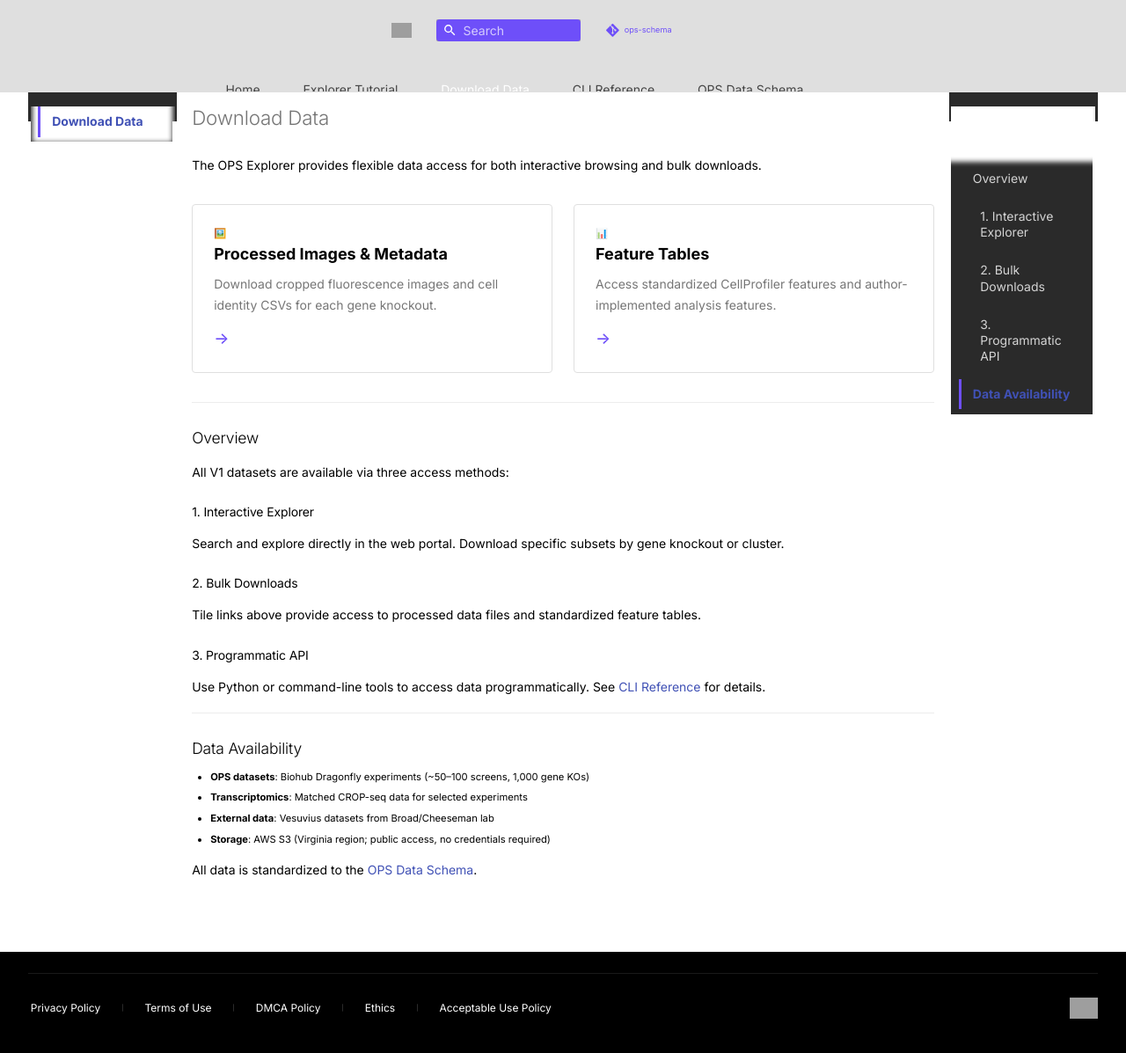
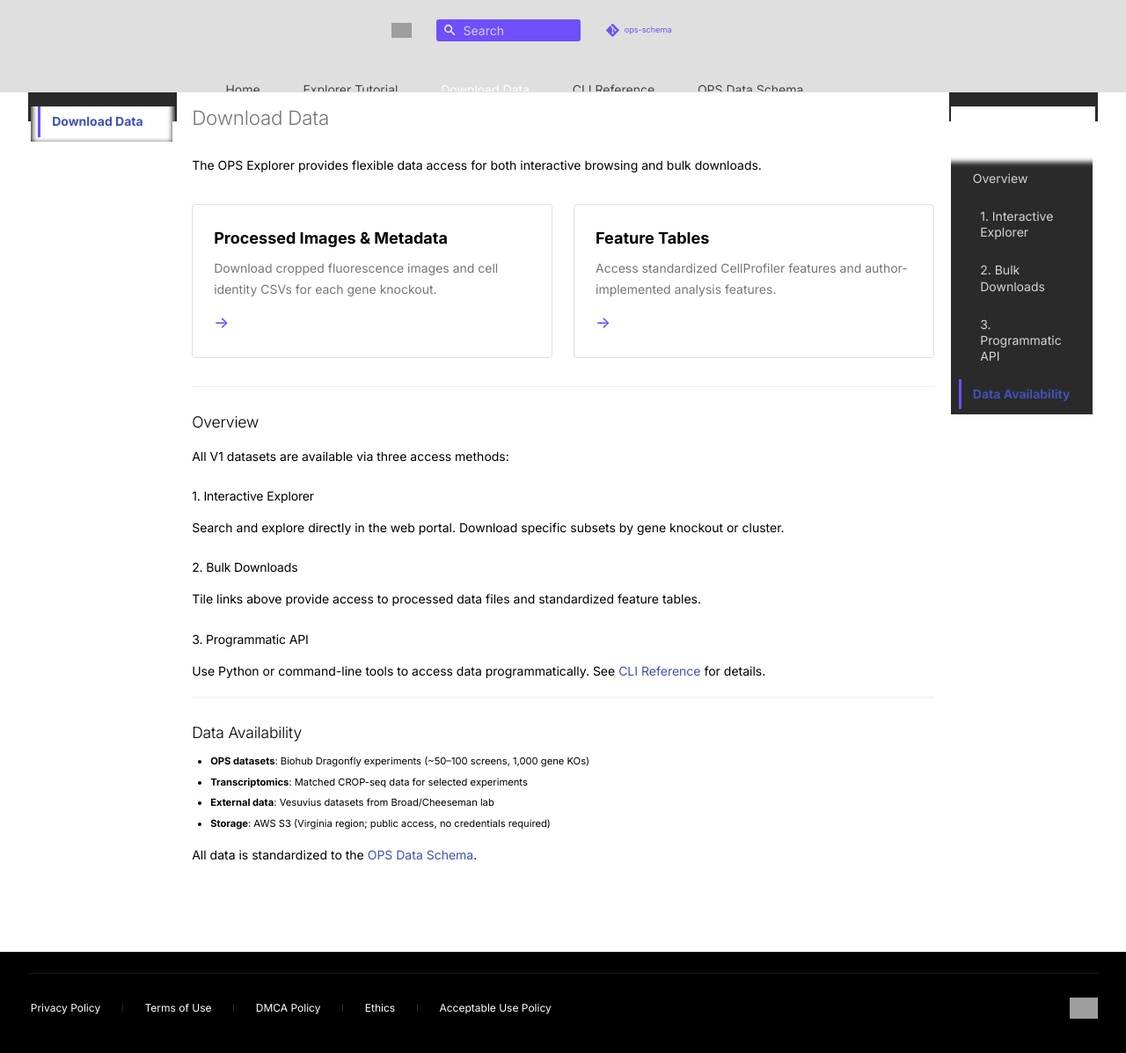
Before and after one commit to chanzuckerberg/ops-schema, an MkDocs documentation site: the page built from docs/download/index.md, in a window 1280 px wide and 1209 px high. Shown: the top 1197 px of the window at 88% size. Built offline with MkDocs 1.6.1 and Material for MkDocs 9.7.7, drawn with Linux system fonts in a browser that asks for light colours; comment, search, counter and statistics services are not loaded; grey boxes are pictures that could not be loaded.

Commit message:
Update index.md

```diff
--- a/docs/download/index.md
+++ b/docs/download/index.md
@@ -4,13 +4,11 @@ The OPS Explorer provides flexible data access for both interactive browsing and
 
 <div class="tile-grid">
   <a href="processed-images/" class="tile">
-    <div class="tile-icon">🖼️</div>
     <div class="tile-title">Processed Images & Metadata</div>
     <div class="tile-tagline">Download cropped fluorescence images and cell identity CSVs for each gene knockout.</div>
     <div class="tile-arrow">→</div>
   </a>
   <a href="feature-tables/" class="tile">
-    <div class="tile-icon">📊</div>
     <div class="tile-title">Feature Tables</div>
     <div class="tile-tagline">Access standardized CellProfiler features and author-implemented analysis features.</div>
     <div class="tile-arrow">→</div>
```
